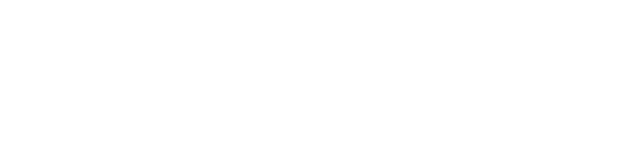
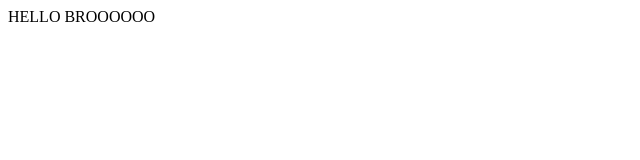
Before and after one commit to simone202120/htmlcss-hello, a plain HTML site: page index.html in a window 1280 px wide. Shown: the whole page, without its empty margins (0-640 px from the left). Drawn offline with Linux system fonts and the light colour scheme.

Commit message:
Correzione testo

```diff
--- a/index.html
+++ b/index.html
@@ -7,6 +7,6 @@
     <title>HELLO BROOO</title>
 </head>
 <body>
-
+    HELLO BROOOOOO
 </body>
 </html>
```
